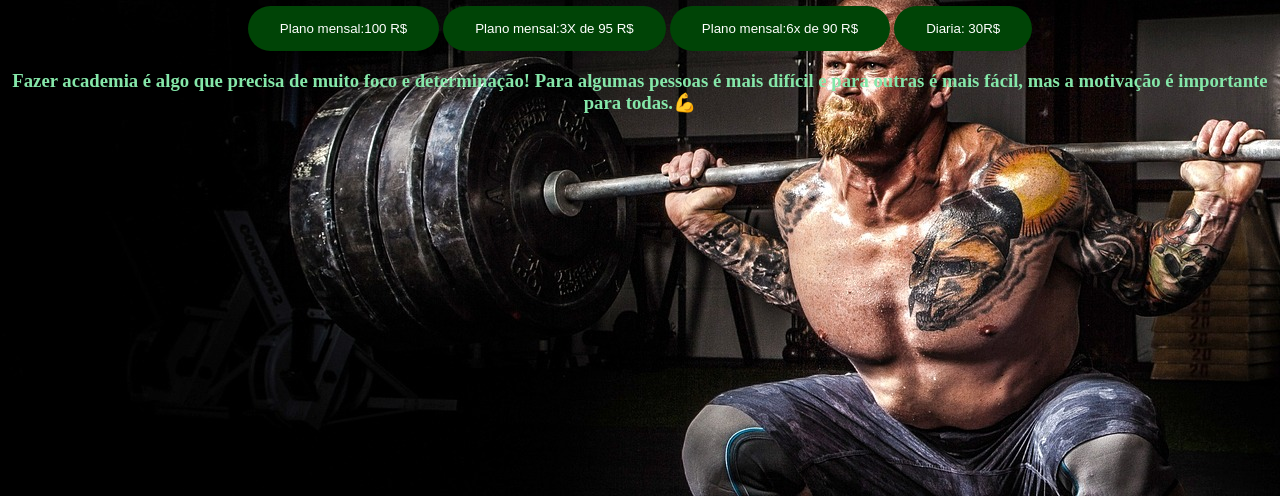
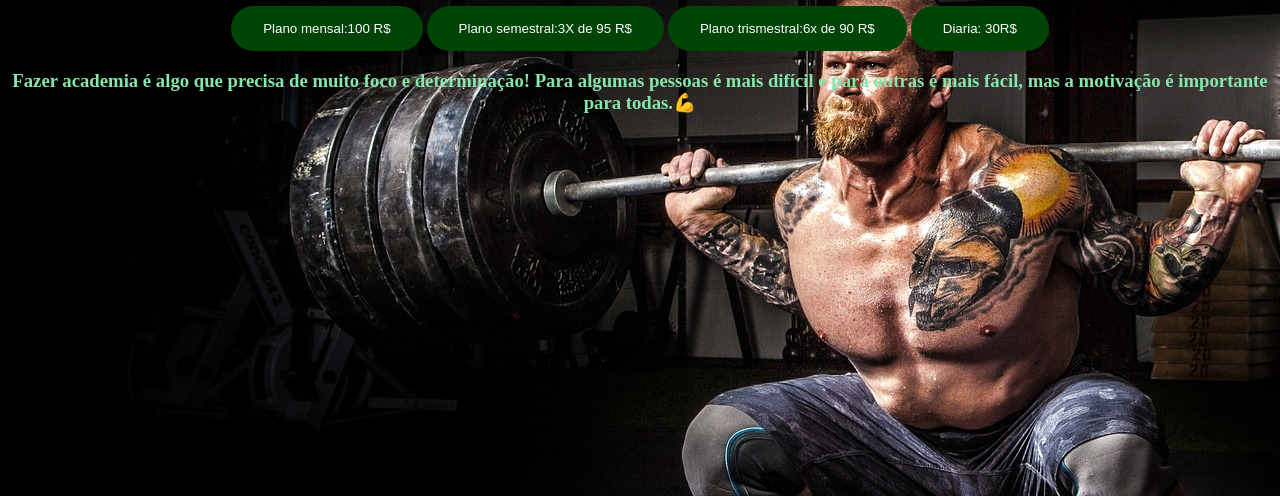
Before and after one commit to soraia-uchoa/uchoafit-academia, a plain HTML site: page index.html in a window 1280 px wide. Shown: the part 304-800 px from the top of the page. Drawn offline with Linux system fonts and the light colour scheme.

Commit message:
Update index.html

```diff
--- a/index.html
+++ b/index.html
@@ -24,8 +24,8 @@
 <h1>Conheça nossos planos</h1>
 <div class="outros butoes">
     <button class="button1" onclick="usuario1()">Plano mensal:100 R$</button>
-    <button class="button2" onclick="usuario2()">Plano mensal:3X de 95 R$</button>
-    <button class="button3" onclick="usuario3()">Plano mensal:6x de 90 R$</button>
+    <button class="button2" onclick="usuario2()">Plano semestral:3X de 95 R$</button>
+    <button class="button3" onclick="usuario3()">Plano trismestral:6x de 90 R$</button>
     <button class="button4" onclick="usuario4()">Diaria: 30R$</button>
 </div>
 
```
